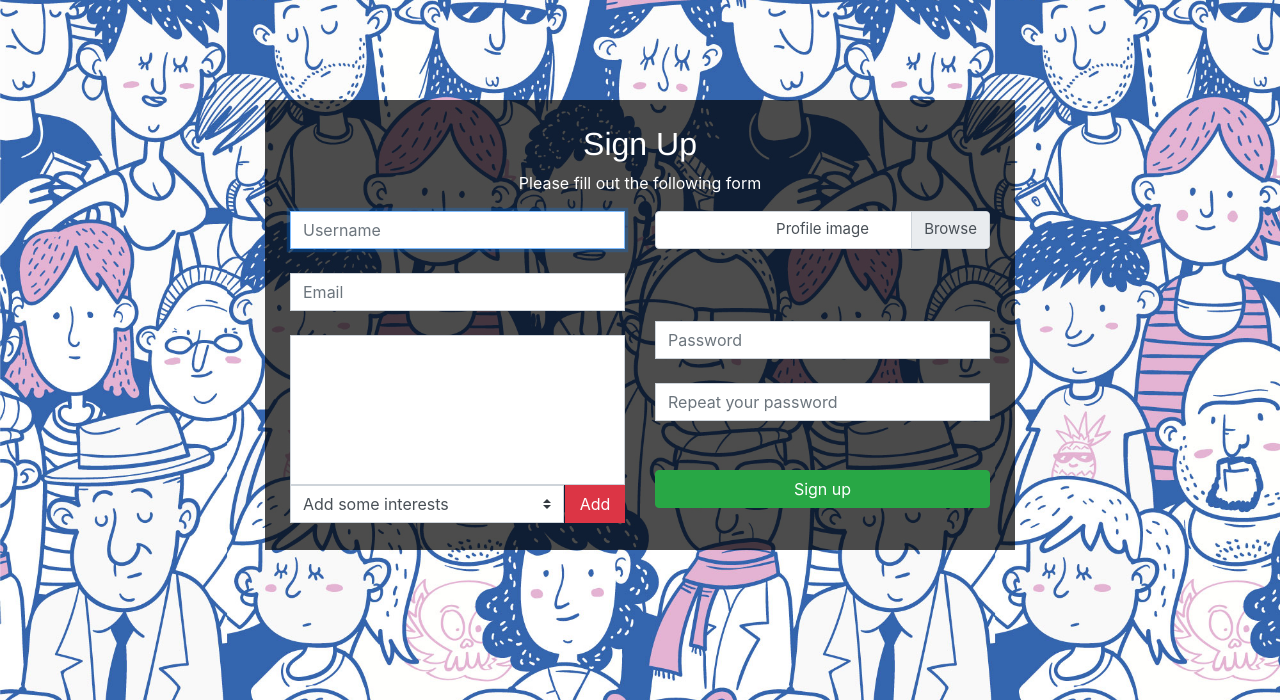
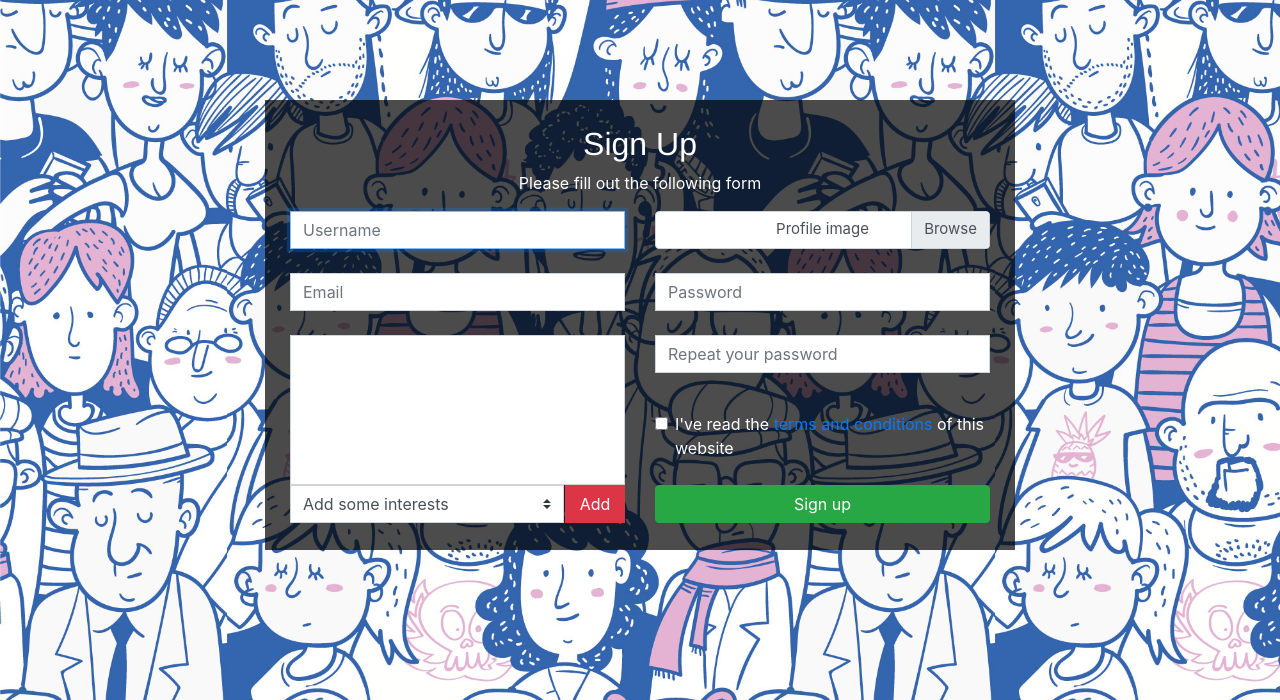
Before and after one commit to MagallanesFito/weheart, a Django app: page /webapp/register/ in a window 1280 px wide. Shown: the top 700 px of the page. Run offline with Django 3.2, Linux system fonts and the light colour scheme; some libraries are stand-ins or nearby versions.

Commit message:
agregado checkbox

```diff
--- a/webapp/templates/webapp/register.html
+++ b/webapp/templates/webapp/register.html
@@ -63,6 +63,10 @@ body{
 #btn_submit{
 	margin-top: 25px;
 }
+.form-check{
+	margin-top: 15px;
+	text-align: left;
+}
 
 /*input{
     border-radius: 4px;
@@ -110,15 +114,16 @@ body{
 				<div class="custom-file">
 		  			{{form.profile_picture}}
 		  			<label class="custom-file-label" for="customFile" id="file_text">Profile image</label>
-				</div><br><br>
-				<!--<div class="custom-file">
-		  			{{form.cover_picture}}
-		  			<label class="custom-file-label" for="coverPicture" id="file_text">Cover image</label>
-				</div>-->
-
+				</div>
 				<br><br>
 				{{form.password1}}<br>
 				{{form.password2}}<br>
+				<div class="form-check">
+				  <input class="form-check-input" type="checkbox" value="" id="defaultCheck1">
+				  <label class="form-check-label" for="defaultCheck1">
+				    I've read the <a href="#">terms and conditions</a> of this website
+				  </label>
+				</div>
 				<button class="btn btn-md btn-success btn-block" id="btn_submit" type="submit">Sign up</button>
 			</div>
 		</div>
```
